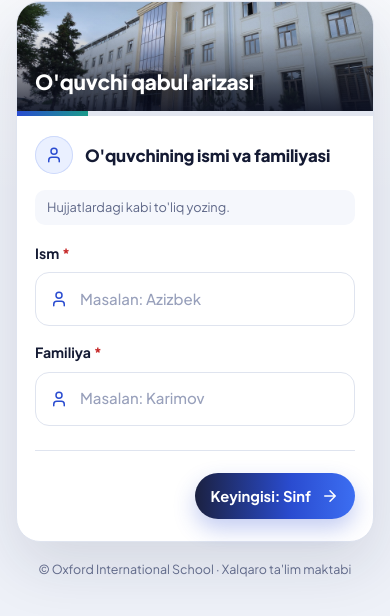
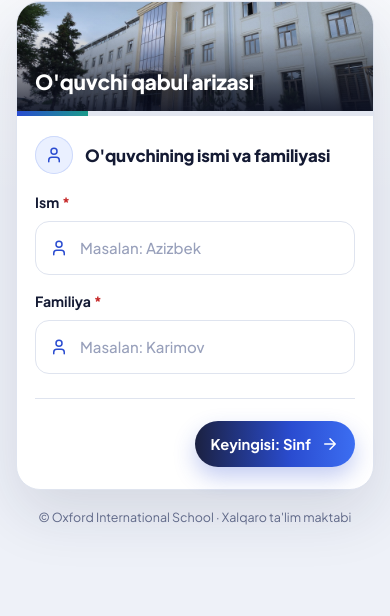
Before and after one commit to oxfordinternationalschool/oxford-admission, a plain HTML site: page index.html in a window 390 px wide. Shown: the part 72-688 px from the top of the page. Drawn offline with Linux system fonts and the light colour scheme.

Commit message:
Telefonda bosqich izoh matnini yashirish
Co-Authored-By: Claude Opus 5.5 <noreply@anthropic.com>
Claude-Session: https://claude.ai/code/session_01AAxyedU47uazyCT2u2cF9B

```diff
--- a/index.html
+++ b/index.html
@@ -308,7 +308,7 @@
     .sicon { width: 38px; height: 38px; border-radius: 50%; box-shadow: inset 0 0 0 1px #cdd9fb; }
     .sicon svg.i { width: 18px; height: 18px; }
     .shead h3 { font-size: 1.05rem; white-space: nowrap; overflow: hidden; line-height: 1.25; }
-    .shead p { grid-column: 1 / -1; margin: 2px 0 0; padding: 8px 12px; background: var(--soft); border-radius: 10px; font-size: .8rem; }
+    .shead p { display: none; }
     .step { gap: 18px; }
     .hero h2 { margin: 0; }
     .progress { padding-top: 0; padding-bottom: 0; border-bottom: 0; background: transparent; }
```
